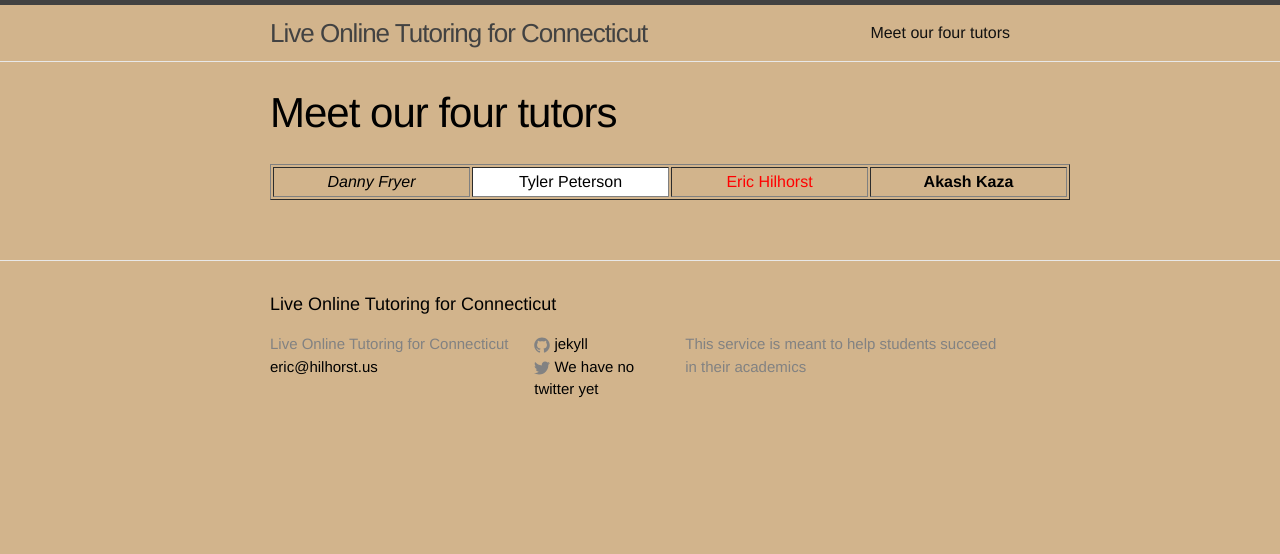
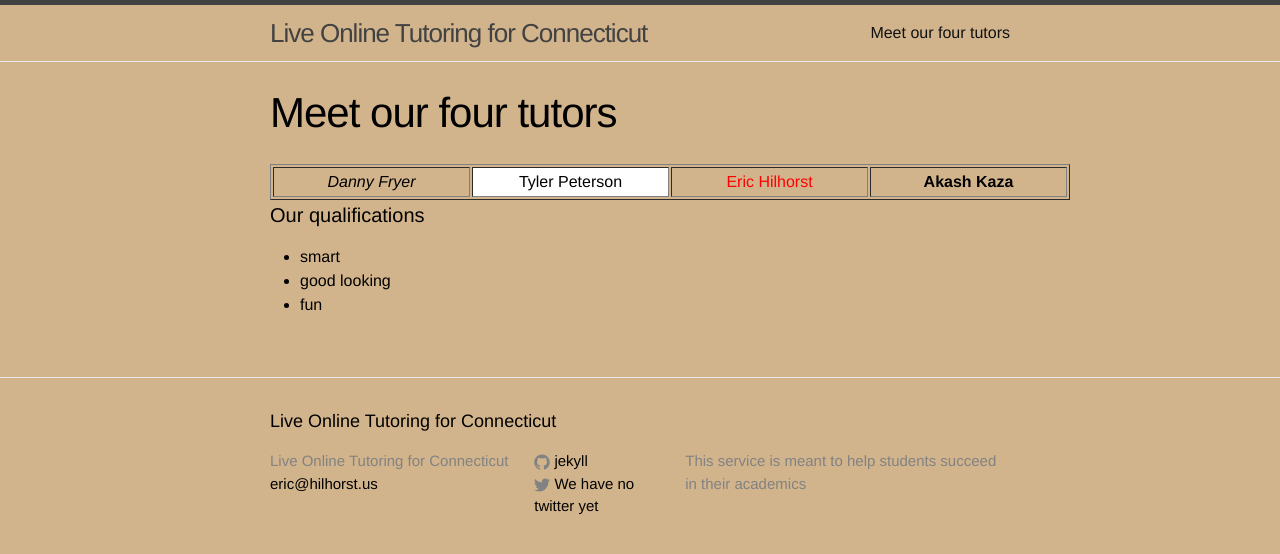
Before and after one commit to pepe454/pepe454.github.io, a Jekyll site: the page built from about.md, in a window 1280 px wide. Shown: the top 554 px of the page. Built offline with Jekyll 4.4.1, drawn with Linux system fonts in a browser that asks for light colours.

Commit message:
Update about.md

```diff
--- a/about.md
+++ b/about.md
@@ -16,3 +16,10 @@
     <td width="25%" align="center"><b>Akash Kaza</b></td>
   </tr>
 </table>
+
+<h4>Our qualifications</h4>
+<ul>
+  <li>smart</li>
+  <li>good looking</li>
+  <li>fun</li>
+</ul>
```
